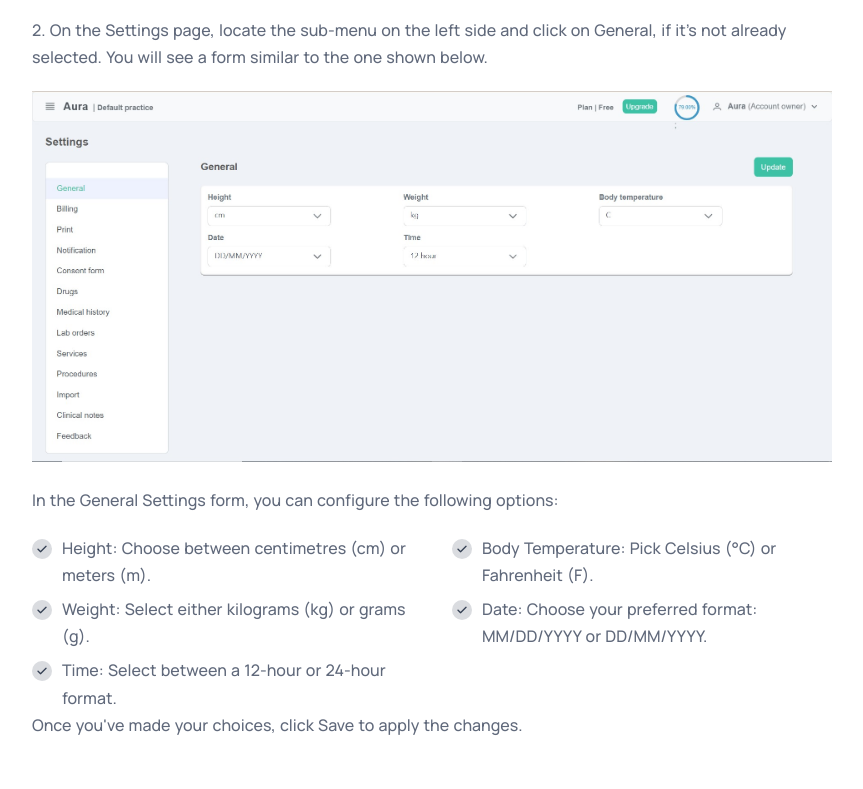
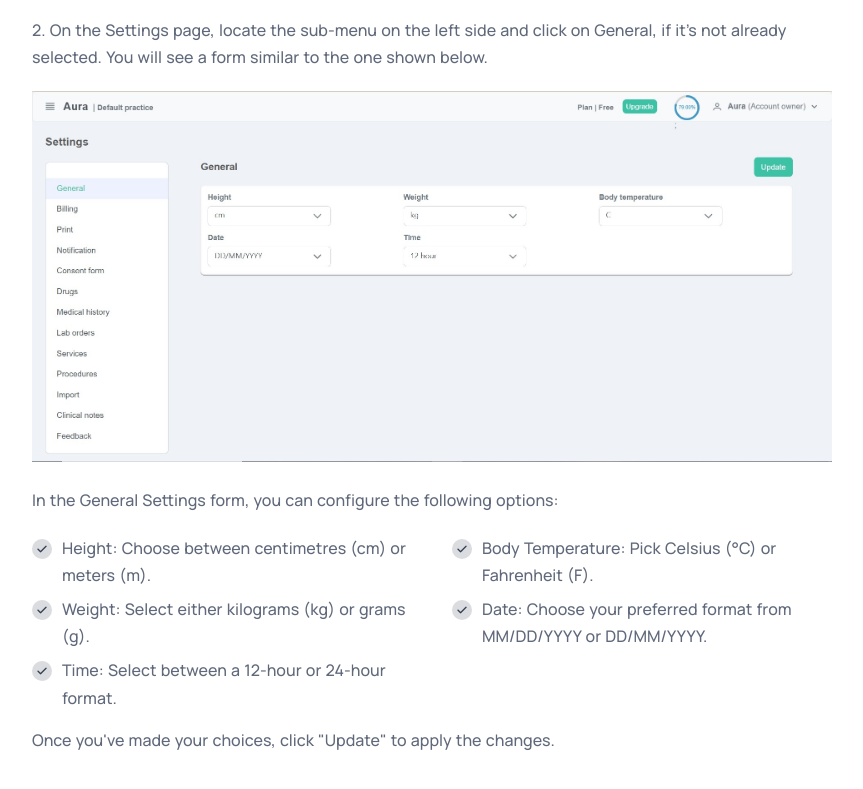
Before and after one commit to NitinMali/clinicoz, a plain HTML site: page manage-settings.html in a window 1280 px wide. Shown: the part 469-1258 px from the top of the page, without its empty margins (208-1071 px from the left). Drawn offline with nearby package versions, Linux system fonts and the light colour scheme.

Commit message:
Add files via upload

```diff
--- a/manage-settings.html
+++ b/manage-settings.html
@@ -231,12 +231,12 @@
                     <div class="col-xl-6">
                       <ul class="icon-list bullet-bg bullet-soft-primary mb-0">
                         <li><span><i class="uil uil-check"></i></span><span>Body Temperature: Pick Celsius (°C) or Fahrenheit (F).</span></li>
-                        <li><span><i class="uil uil-check"></i></span><span>Date: Choose your preferred format: MM/DD/YYYY or DD/MM/YYYY.</span></li>
+                        <li><span><i class="uil uil-check"></i></span><span>Date: Choose your preferred format from MM/DD/YYYY or DD/MM/YYYY.</span></li>
                       </ul>
                     </div>
                     <!--/column -->
                   </div>
-                  <p>Once you've made your choices, click Save to apply the changes. </p>
+                  <p class="my-3">Once you've made your choices, click "Update" to apply the changes. </p>
                   <!--/.row -->
                 </div>
                 <!-- /.card-body -->
```
